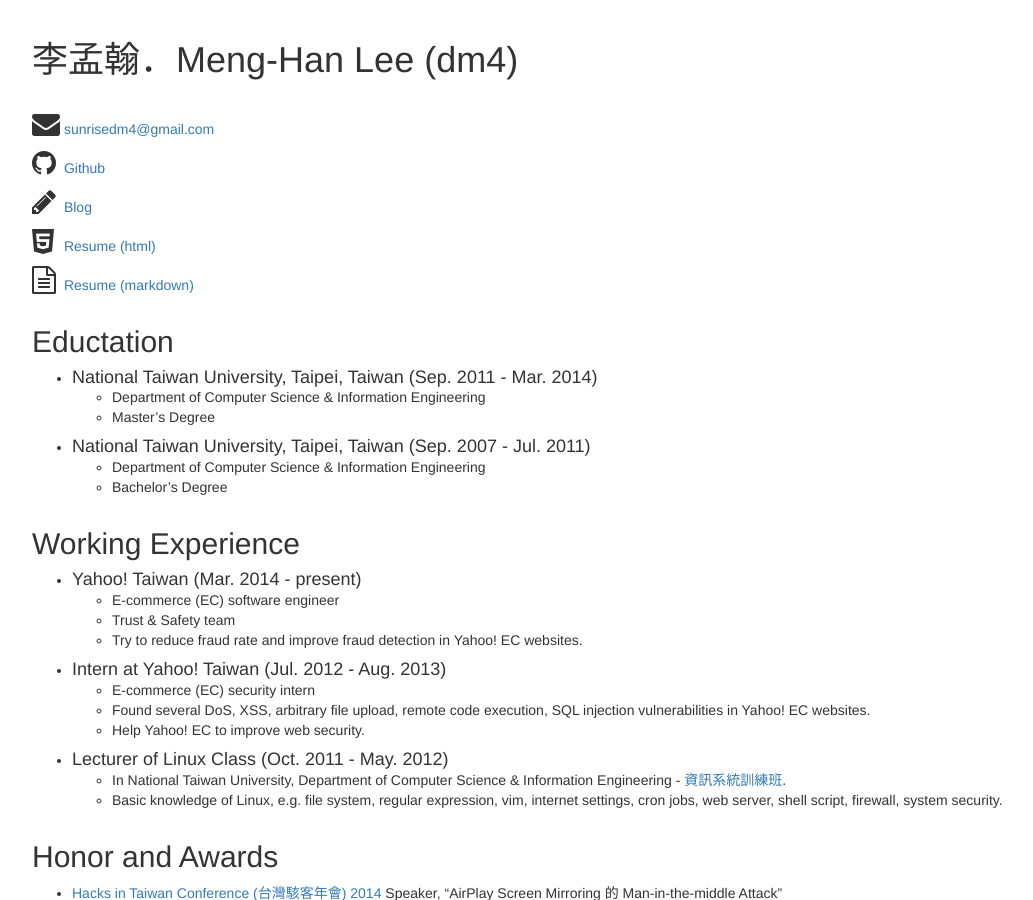
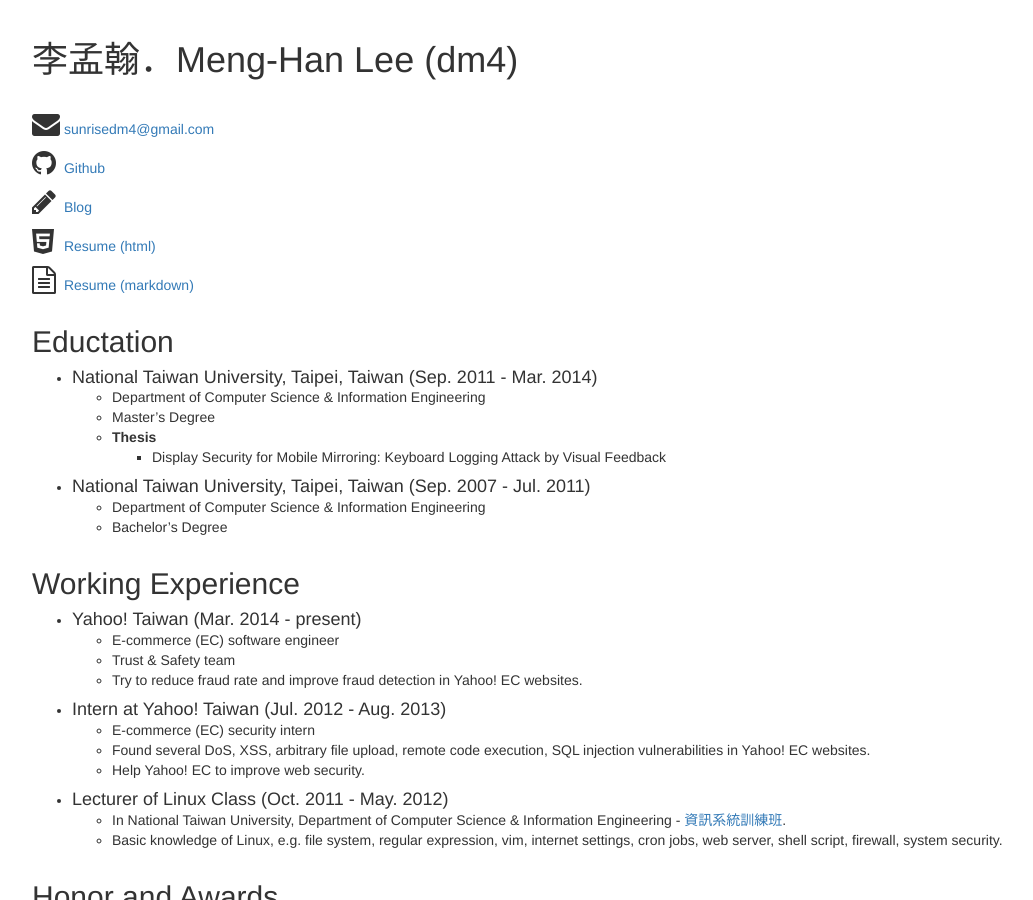
Before and after one commit to dm4/resume.dm4.tw, a Jekyll site: the page built from menghanlee.md, in a window 1280 px wide and 900 px high. Shown: the whole window, without its empty margins (23-1056 px from the left). Built offline with Jekyll 4.4.1, drawn with Linux system fonts in a browser that asks for light colours; nearby versions of some CDN libraries.

Commit message:
add thesis

```diff
--- a/menghanlee.md
+++ b/menghanlee.md
@@ -23,9 +23,11 @@ Eductation
 ----------
 
 - ####  National Taiwan University, Taipei, Taiwan (Sep. 2011 - Mar. 2014)
-    *   Department of Computer Science &
-        Information Engineering
+    *   Department of Computer Science & Information Engineering
     *   Master's Degree
+    *   __Thesis__
+        -   Display Security for Mobile Mirroring: Keyboard Logging Attack
+            by Visual Feedback
 
 - ####  National Taiwan University, Taipei, Taiwan (Sep. 2007 - Jul. 2011)
     *   Department of Computer Science & Information Engineering
```
